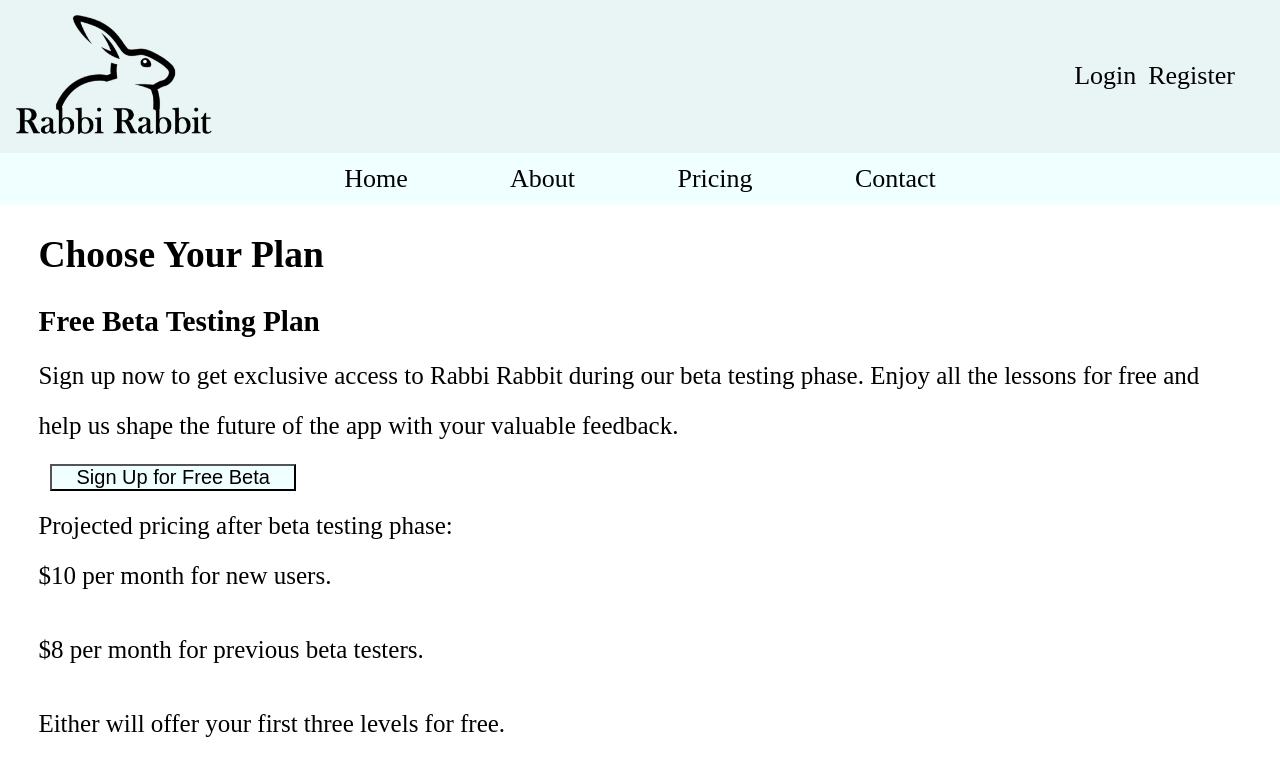
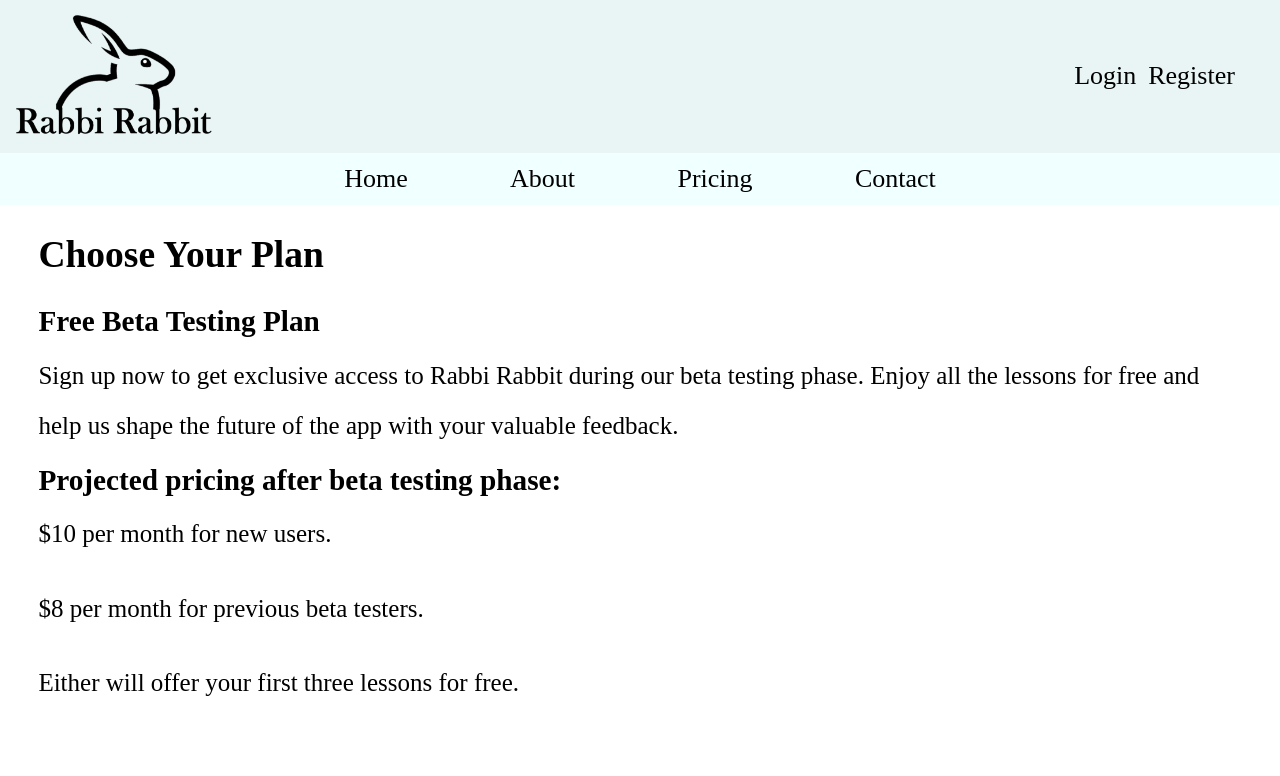
Before and after one commit to Dionne-Stratton/shiba-sensei-frontend-react, a React (Create React App) app: page /pricing in a window 1280 px wide. Shown: the top 776 px of the page. Built offline with nearby package versions, Linux system fonts and the light colour scheme; no server answers.

Commit message:
code cleanup

```diff
--- a/src/App.js
+++ b/src/App.js
@@ -84,7 +84,6 @@ function App() {
     <LandingPage />
   );
 
-  console.log("showNav", showNav);
   return (
     <div className="App">
       {navToUse}
--- a/src/components/Auth/LogIn.js
+++ b/src/components/Auth/LogIn.js
@@ -11,7 +11,6 @@ export default function LogIn(props) {
     setForm({ ...form, [e.target.name]: e.target.value });
   };
 
-  console.log("login form", form);
   const handleSubmit = () => {
     axiosWithAuth
       .post("auth/login", form)
--- a/src/components/Auth/Register.js
+++ b/src/components/Auth/Register.js
@@ -23,7 +23,6 @@ export default function Register(props) {
   }, [lesson1]);
 
   const [form, setForm] = useState(initialFormState);
-  console.log("lesson1", lesson1);
 
   const handleChange = (e) => {
     setForm({ ...form, [e.target.name]: e.target.value });
--- a/src/components/MarketingPages/Pricing.js
+++ b/src/components/MarketingPages/Pricing.js
@@ -11,15 +11,15 @@ export default function Pricing() {
           testing phase. Enjoy all the lessons for free and help us shape the
           future of the app with your valuable feedback.
         </p>
-        <button>Sign Up for Free Beta</button>
+        {/* <button>Sign Up for Free Beta</button> */}
       </div>
       <div>
-        <p>Projected pricing after beta testing phase:</p>
+        <h3>Projected pricing after beta testing phase:</h3>
         <ul>
           <li>$10 per month for new users.</li>
           <li>$8 per month for previous beta testers.</li>
         </ul>
-        <p>Either will offer your first three levels for free.</p>
+        <p>Either will offer your first three lessons for free.</p>
       </div>
       {/* <div>
         <h3>New User Plan - $10/month</h3>
--- a/src/components/UserPages/Profile.js
+++ b/src/components/UserPages/Profile.js
@@ -3,7 +3,6 @@ import React from "react";
 export default function Profile(props) {
   const { user } = props;
 
-  console.log("profile user", user);
   return (
     <div className="main-page profile">
       <h2>Profile:</h2>
--- a/src/components/UserPages/Reviews.js
+++ b/src/components/UserPages/Reviews.js
@@ -20,11 +20,8 @@ export default function Reviews(props) {
     setShowNav(false);
     if (user.user_vocab && vocab.length > 0 && userVocab.length === 0) {
       setMessage("");
-      console.log("user:", user);
-      console.log("user.user_vocab:", user.user_vocab);
       if (user.user_vocab.length > 0) {
         let idFiltered = user.user_vocab.map((word) => word._id);
-        console.log("idFiltered:", idFiltered);
         let userVocab = vocab.filter((word) => idFiltered.includes(word._id));
         setUserVocab(userVocab);
         setCurrentWord(userVocab[0]);
@@ -34,7 +31,7 @@ export default function Reviews(props) {
         setCorrectAnswer(correctAnswerArray);
       }
     }
-    console.log("currentWord:", currentWord);
+
     if (userVocab.length > 0) {
       setCurrentWord(userVocab[0]);
       let correctAnswerArray = userVocab[0].meaning
@@ -104,7 +101,6 @@ export default function Reviews(props) {
       lessonsToPut = [];
     }
 
-    console.log("allVocab:", allVocab);
     history.push("/");
     setShowNav(true);
     axiosWithAuth
--- a/src/components/UserPages/Vocabulary.js
+++ b/src/components/UserPages/Vocabulary.js
@@ -1,12 +1,9 @@
 import React, { useEffect, useState } from "react";
-// import { useHistory } from "react-router-dom";
 
 export default function Vocabulary(props) {
   const { vocab, selectedLesson, setSelectedLesson, user } = props;
   const [vocabLessons, setVocabLessons] = useState([]);
   const [availableLessons, setAvailableLessons] = useState([]);
-  // let testing = [1, 2, 3, 4];
-  let N = 5;
 
   useEffect(() => {
     if (vocab.length > 0 && selectedLesson !== "" && user.available_lesson) {
```
